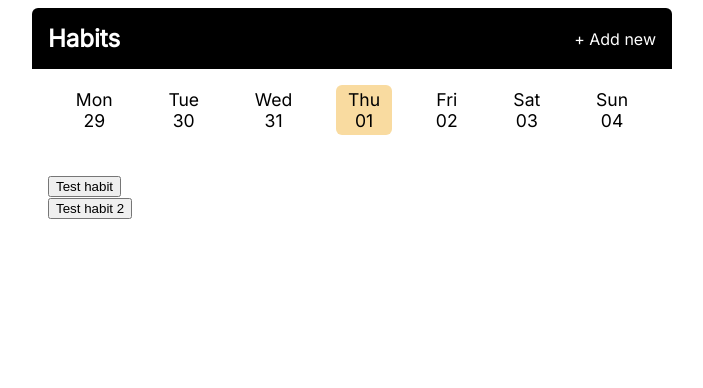
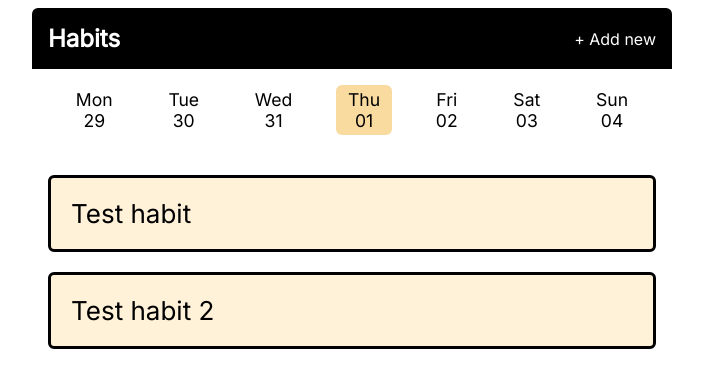
Before and after one commit to soheilrabiee/flask-web-projects, a Flask app: page / in a window 1280 px wide. Shown: the top 388 px of the page, without its empty margins (288-991 px from the left). Run offline with Flask 3, Linux system fonts and the light colour scheme.

Commit message:
Style the completed habits forms

```diff
--- a/Habit-tracker/static/css/styles.css
+++ b/Habit-tracker/static/css/styles.css
@@ -118,3 +118,49 @@ body {
         display: block;
     }
 }
+
+.habit {
+    display: flex;
+    flex-direction: row;
+    align-items: center;
+    justify-content: space-between;
+    font-size: 26px;
+    padding: 20px;
+    margin-bottom: 20px;
+    background-color: #fff2d8;
+    border: 3px solid #000;
+    border-radius: 6px;
+}
+
+.habit:not(.completed) {
+    padding: 0;
+}
+
+.habit:not(.completed):hover {
+    background-color: #e9cd87;
+}
+
+.habit__icon {
+    width: 1em;
+    height: 1em;
+}
+
+.habit__name {
+    margin: 0;
+}
+
+.habit__form {
+    width: 100%;
+}
+
+.habit__button {
+    display: block;
+    width: 100%;
+    padding: 20px;
+    font-size: inherit;
+    font-family: inherit;
+    text-align: left;
+    border: none;
+    background-color: unset;
+    cursor: pointer;
+}
```
